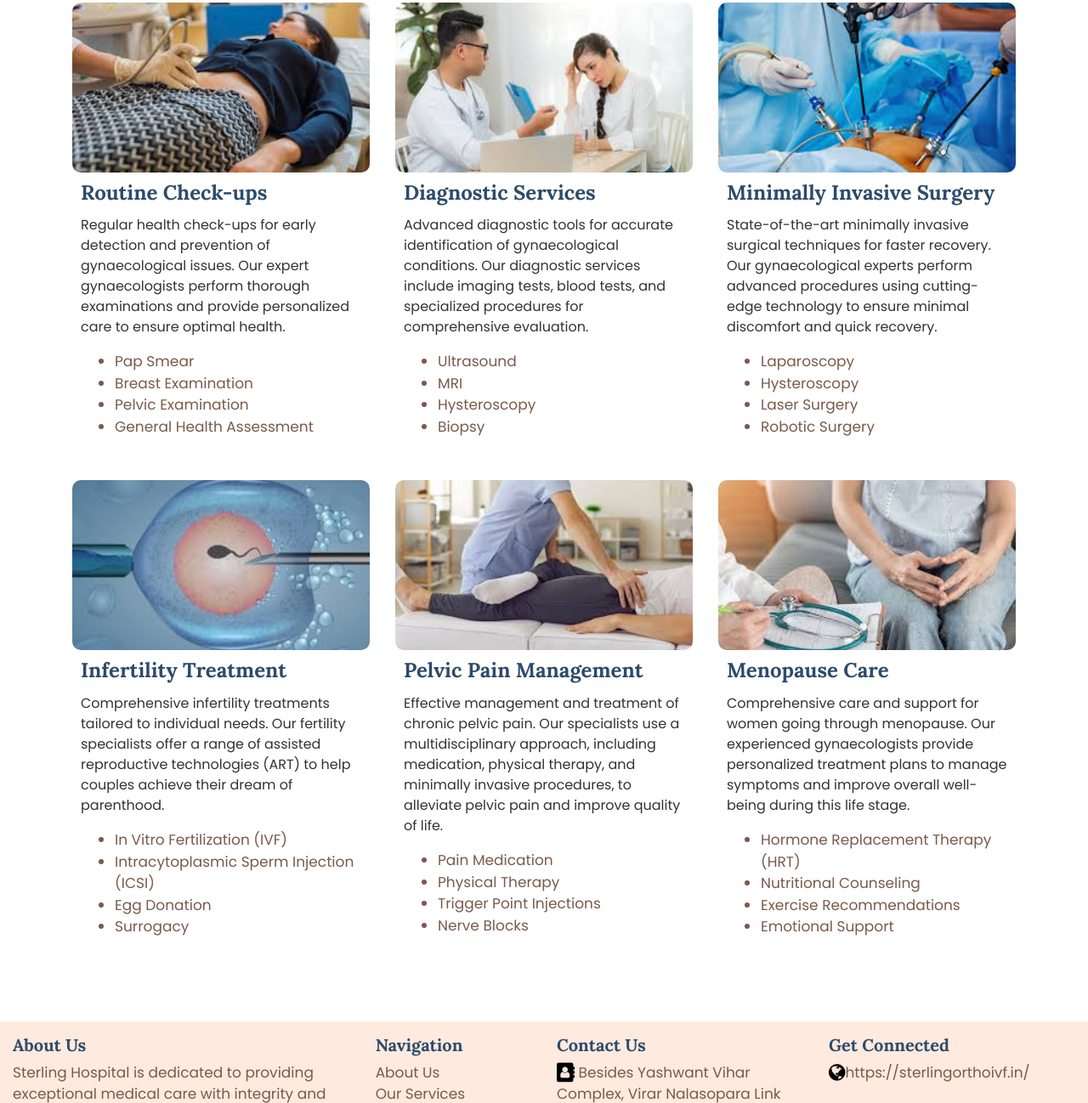
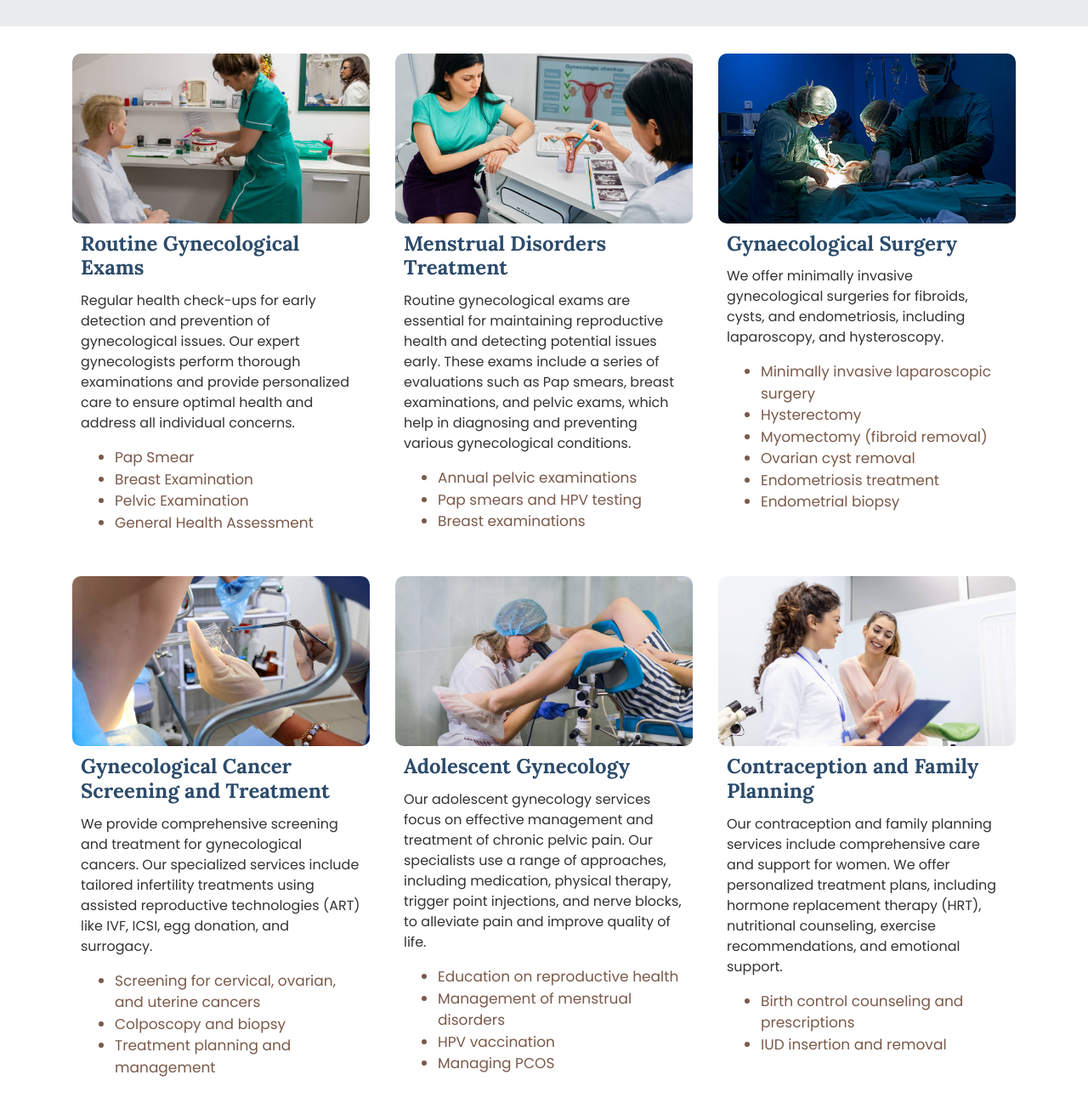
Before and after one commit to jatinscodingproject/sterking-hospital, a plain HTML site: page gynaecology.html in a window 1280 px wide. Shown: the part 855-2153 px from the top of the page at 85% size. Drawn offline with nearby package versions, Linux system fonts and the light colour scheme.

Commit message:
gynaecology page changes done

```diff
--- a/gynaecology.html
+++ b/gynaecology.html
@@ -50,7 +50,8 @@
       <div class="container">
          <div class="row">
             <div class="col-md-12 text-center">
-               <a href="tel:+918530064800" style="text-decoration: none;"><span class="py-1 px-2 rounded font-weight-bold" style="color: #1a355d;">
+               <a href="tel:+918530064800" style="text-decoration: none;"><span
+                     class="py-1 px-2 rounded font-weight-bold" style="color: #1a355d;">
                      <i class="fa fa-phone fa-lg fa-inverse" style="color: #1a355d;"></i> Tel: 8530046800/8530064800
                   </span></a>
             </div>
@@ -258,8 +259,6 @@
       </div>
    </nav>
 
-   <!-- middle section -->
-
    <!-- Gynaecology Treatment Section -->
    <section id="gynaecology" class="py-5">
       <div class="jumbotron jumbotron-fluid">
@@ -272,14 +271,18 @@
                care.</p>
             <p class="lead" style="color: #7a5a4b;">We provide the following gynaecology treatment services:</p>
             <ul>
-                  <li class="lead" style="color: #7a5a4b;">Routine Check-ups: Regular health check-ups for early detection and prevention of gynaecological issues.</li>
-                  <li class="lead" style="color: #7a5a4b;">Diagnostic Services: Advanced diagnostic tools for accurate identification of gynaecological conditions.</li>
-                  <li class="lead" style="color: #7a5a4b;">Minimally Invasive Surgery: State-of-the-art minimally invasive surgical techniques for faster recovery.</li>
-                  <li class="lead" style="color: #7a5a4b;">Infertility Treatment: Comprehensive infertility treatments tailored to individual needs.</li>
-                  <li class="lead" style="color: #7a5a4b;">Pelvic Pain Management: Effective management and treatment of chronic pelvic pain.</li>
-                  <li class="lead" style="color: #7a5a4b;">Menopause Care: Comprehensive care and support for women going through menopause.</li>
+               <li class="lead" style="color: #7a5a4b;">Routine Gynecological Exams.</li>
+               <li class="lead" style="color: #7a5a4b;">Menstrual Disorders Treatment.</li>
+               <li class="lead" style="color: #7a5a4b;">Gynaecological Surgery.</li>
+               <li class="lead" style="color: #7a5a4b;">Gynecological Cancer Screening and Treatment.</li>
+               <li class="lead" style="color: #7a5a4b;">Adolescent Gynecology.</li>
+               <li class="lead" style="color: #7a5a4b;">Contraception and Family Planning.</li>
+               <li class="lead" style="color: #7a5a4b;">Menopause Management.</li>
+               <li class="lead" style="color: #7a5a4b;">PCOS clinic.</li>
             </ul>
-              <p class="lead" style="color: #7a5a4b;">Our team of gynaecologists is highly experienced and committed to providing the best possible care to our patients. We ensure that each patient receives personalized treatment and support throughout their journey to better health.</p>
+            <p class="lead" style="color: #7a5a4b;">Our team of gynaecologists is highly experienced and committed to
+               providing the best possible care to our patients. We ensure that each patient receives personalized
+               treatment and support throughout their journey to better health.</p>
          </div>
       </div>
       <div class="container"> <!-- Added container class for margins -->
@@ -287,10 +290,13 @@
             <!-- Image 1 -->
             <div class="col-lg-4 col-md-6 mb-4">
                <div class="card gynaecology-card">
-                      <img src="gyna/g6.jpeg" class="card-img-top" alt="Image Description 1"  style="width: 100%; height: 200px; object-fit: cover;">
+                  <img src="gyna/1.jpg" class="card-img-top" alt="Image Description 1"
+                     style="width: 100%; height: 200px; object-fit: cover;">
                   <div class="card-body">
-                          <h5 class="card-title">Routine Check-ups</h5>
-                          <p class="card-text">Regular health check-ups for early detection and prevention of gynaecological issues. Our expert gynaecologists perform thorough examinations and provide personalized care to ensure optimal health.</p>
+                     <h5 class="card-title">Routine Gynecological Exams</h5>
+                     <p class="card-text">Regular health check-ups for early detection and prevention of gynecological
+                        issues. Our expert gynecologists perform thorough examinations and provide personalized care to
+                        ensure optimal health and address all individual concerns.</p>
                      <ul>
                         <li>Pap Smear</li>
                         <li>Breast Examination</li>
@@ -303,15 +309,18 @@
             <!-- Image 2 -->
             <div class="col-lg-4 col-md-6 mb-4">
                <div class="card gynaecology-card">
-                      <img src="gyna/g7.jpeg" class="card-img-top" alt="Image Description 2"  style="width: 100%; height: 200px; object-fit: cover;">
+                  <img src="gyna/2.jpg" class="card-img-top" alt="Image Description 2"
+                     style="width: 100%; height: 200px; object-fit: cover;">
                   <div class="card-body">
-                          <h5 class="card-title">Diagnostic Services</h5>
-                          <p class="card-text">Advanced diagnostic tools for accurate identification of gynaecological conditions. Our diagnostic services include imaging tests, blood tests, and specialized procedures for comprehensive evaluation.</p>
+                     <h5 class="card-title">Menstrual Disorders Treatment</h5>
+                     <p class="card-text">Routine gynecological exams are essential for maintaining reproductive health
+                        and detecting potential issues early. These exams include a series of evaluations such as Pap
+                        smears, breast examinations, and pelvic exams, which help in diagnosing and preventing various
+                        gynecological conditions.</p>
                      <ul>
-                              <li>Ultrasound</li>
-                              <li>MRI</li>
-                              <li>Hysteroscopy</li>
-                              <li>Biopsy</li>
+                        <li>Annual pelvic examinations </li>
+                        <li>Pap smears and HPV testing</li>
+                        <li>Breast examinations</li>
                      </ul>
                   </div>
                </div>
@@ -319,15 +328,20 @@
             <!-- Image 3 -->
             <div class="col-lg-4 col-md-6 mb-4">
                <div class="card gynaecology-card">
-                      <img src="gyna/g8.jpeg" class="card-img-top" alt="Image Description 3"  style="width: 100%; height: 200px; object-fit: cover;">
+                  <img src="gyna/3.jpg" class="card-img-top" alt="Image Description 3"
+                     style="width: 100%; height: 200px; object-fit: cover;">
                   <div class="card-body">
-                          <h5 class="card-title">Minimally Invasive Surgery</h5>
-                          <p class="card-text">State-of-the-art minimally invasive surgical techniques for faster recovery. Our gynaecological experts perform advanced procedures using cutting-edge technology to ensure minimal discomfort and quick recovery.</p>
+                     <h5 class="card-title">Gynaecological Surgery</h5>
+                     <p class="card-text">We offer minimally invasive gynecological surgeries for fibroids, cysts, and
+                        endometriosis, including laparoscopy, and hysteroscopy.</p>
                      <ul>
-                              <li>Laparoscopy</li>
-                              <li>Hysteroscopy</li>
-                              <li>Laser Surgery</li>
-                              <li>Robotic Surgery</li>
+                        <li>Minimally invasive laparoscopic surgery</li>
+                        <li>Hysterectomy</li>
+                        <li>Myomectomy (fibroid removal)</li>
+                        <li>Ovarian cyst removal</li>
+                        <li>Endometriosis treatment</li>
+                        <!-- <li>Hysteroscopy for removal of polyps, septum, adhesions</li> -->
+                        <li>Endometrial biopsy</li>
                      </ul>
                   </div>
                </div>
@@ -335,15 +349,17 @@
             <!-- Image 4 -->
             <div class="col-lg-4 col-md-6 mb-4">
                <div class="card gynaecology-card">
-                      <img src="gyna/g9.jpeg" class="card-img-top" alt="Image Description 4"  style="width: 100%; height: 200px; object-fit: cover;">
+                  <img src="gyna/4.jpg" class="card-img-top" alt="Image Description 4"
+                     style="width: 100%; height: 200px; object-fit: cover;">
                   <div class="card-body">
-                          <h5 class="card-title">Infertility Treatment</h5>
-                          <p class="card-text">Comprehensive infertility treatments tailored to individual needs. Our fertility specialists offer a range of assisted reproductive technologies (ART) to help couples achieve their dream of parenthood.</p>
+                     <h5 class="card-title">Gynecological Cancer Screening and Treatment</h5>
+                     <p class="card-text">We provide comprehensive screening and treatment for gynecological cancers.
+                        Our specialized services include tailored infertility treatments using assisted reproductive
+                        technologies (ART) like IVF, ICSI, egg donation, and surrogacy.</p>
                      <ul>
-                              <li>In Vitro Fertilization (IVF)</li>
-                              <li>Intracytoplasmic Sperm Injection (ICSI)</li>
-                              <li>Egg Donation</li>
-                              <li>Surrogacy</li>
+                        <li>Screening for cervical, ovarian, and uterine cancers</li>
+                        <li>Colposcopy and biopsy</li>
+                        <li>Treatment planning and management</li>
                      </ul>
                   </div>
                </div>
@@ -351,15 +367,19 @@
             <!-- Image 5 -->
             <div class="col-lg-4 col-md-6 mb-4">
                <div class="card gynaecology-card">
-                      <img src="gyna/g10.jpeg" class="card-img-top" alt="Image Description 5"  style="width: 100%; height: 200px; object-fit: cover;">
+                  <img src="gyna/5.jpg" class="card-img-top" alt="Image Description 5"
+                     style="width: 100%; height: 200px; object-fit: cover;">
                   <div class="card-body">
-                          <h5 class="card-title">Pelvic Pain Management</h5>
-                          <p class="card-text">Effective management and treatment of chronic pelvic pain. Our specialists use a multidisciplinary approach, including medication, physical therapy, and minimally invasive procedures, to alleviate pelvic pain and improve quality of life.</p>
+                     <h5 class="card-title">Adolescent Gynecology</h5>
+                     <p class="card-text">Our adolescent gynecology services focus on effective management and treatment
+                        of chronic pelvic pain. Our specialists use a range of approaches, including medication,
+                        physical therapy, trigger point injections, and nerve blocks, to alleviate pain and improve
+                        quality of life.</p>
                      <ul>
-                              <li>Pain Medication</li>
-                              <li>Physical Therapy</li>
-                              <li>Trigger Point Injections</li>
-                              <li>Nerve Blocks</li>
+                        <li>Education on reproductive health</li>
+                        <li>Management of menstrual disorders</li>
+                        <li>HPV vaccination</li>
+                        <li>Managing PCOS</li>
                      </ul>
                   </div>
                </div>
@@ -367,20 +387,55 @@
             <!-- Image 6 -->
             <div class="col-lg-4 col-md-6 mb-4">
                <div class="card gynaecology-card">
-                      <img src="gyna/g11.jpeg" class="card-img-top" alt="Image Description 6"  style="width: 100%; height: 200px; object-fit: cover;">
+                  <img src="gyna/6.jpg" class="card-img-top" alt="Image Description 6"
+                     style="width: 100%; height: 200px; object-fit: cover;">
                   <div class="card-body">
-                          <h5 class="card-title">Menopause Care</h5>
-                          <p class="card-text">Comprehensive care and support for women going through menopause. Our experienced gynaecologists provide personalized treatment plans to manage symptoms and improve overall well-being during this life stage.</p>
+                     <h5 class="card-title">Contraception and Family Planning</h5>
+                     <p class="card-text">Our contraception and family planning services include comprehensive care and
+                        support for women. We offer personalized treatment plans, including hormone replacement therapy
+                        (HRT), nutritional counseling, exercise recommendations, and emotional support.</p>
                      <ul>
-                              <li>Hormone Replacement Therapy (HRT)</li>
-                              <li>Nutritional Counseling</li>
-                              <li>Exercise Recommendations</li>
-                              <li>Emotional Support</li>
+                        <li>Birth control counseling and prescriptions</li>
+                        <li>IUD insertion and removal</li>
                      </ul>
                   </div>
                </div>
             </div>
-              <!-- Add more images and information here -->
+            <!-- Image 7 -->
+            <div class="col-lg-4 col-md-6 mb-4">
+               <div class="card gynaecology-card">
+                  <img src="gyna/7.jpg" class="card-img-top" alt="Image Description 6"
+                     style="width: 100%; height: 200px; object-fit: cover;">
+                  <div class="card-body">
+                     <h5 class="card-title">Menopause Management</h5>
+                     <p class="card-text">Comprehensive care and support for women going through menopause. Our
+                        experienced gynaecologists provide personalized treatment plans to manage symptoms and improve
+                        overall well-being during this life stage.</p>
+                     <ul>
+                        <li>Hormone replacement therapy (HRT)</li>
+                        <li>Management of menopausal symptoms</li>
+                        <li>Osteoporosis screening and treatment</li>
+                     </ul>
+                  </div>
+               </div>
+            </div>
+            <!-- Image 8 -->
+            <div class="col-lg-4 col-md-6 mb-4">
+               <div class="card gynaecology-card">
+                  <img src="gyna/8.jpg" class="card-img-top" alt="Image Description 6"
+                     style="width: 100%; height: 200px; object-fit: cover;">
+                  <div class="card-body">
+                     <h5 class="card-title">PCOS clinic</h5>
+                     <p class="card-text">Our PCOS clinic provides comprehensive care and support for women with
+                        polycystic ovary syndrome (PCOS). Our experienced gynaecologists offer personalized treatment
+                        plans, including hormone management, lifestyle adjustments, fertility guidance, and emotional
+                        support, to manage symptoms effectively and improve overall well-being.</p>
+                     <ul>
+                        <li>Diagnosis and management of PCOS</li>
+                     </ul>
+                  </div>
+               </div>
+            </div>
          </div>
       </div>
    </section>
```
Also changed, not shown: gyna/1.jpg (added), gyna/2.jpg (added), gyna/3.jpg (added), gyna/4.jpg (added), gyna/5.jpg (added), gyna/6.jpg (added), gyna/7.jpg (added), gyna/8.jpg (added), gyna/g10.jpeg (deleted), gyna/g11.jpeg (deleted), gyna/g6.jpeg (deleted), gyna/g7.jpeg (deleted), gyna/g8.jpeg (deleted), gyna/g9.jpeg (deleted). Lines whose indentation alone changed are shown as unchanged.
